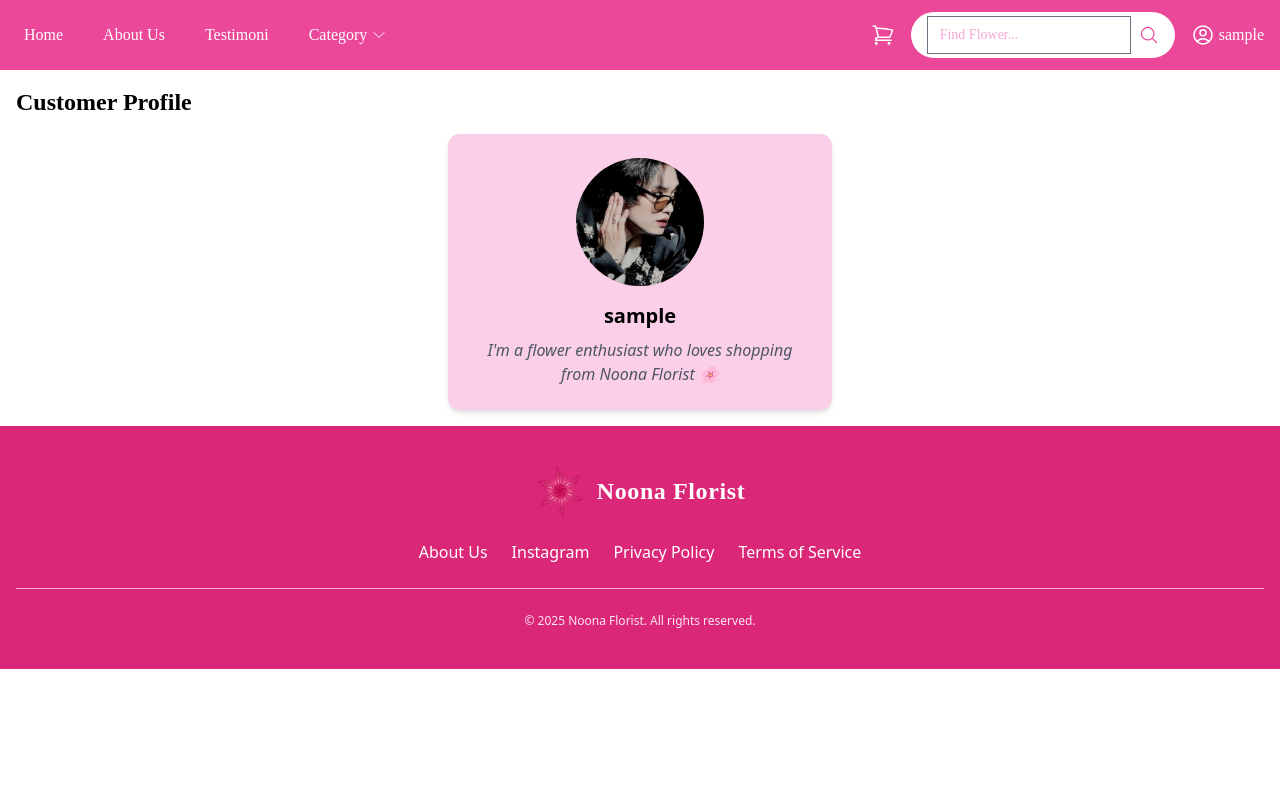
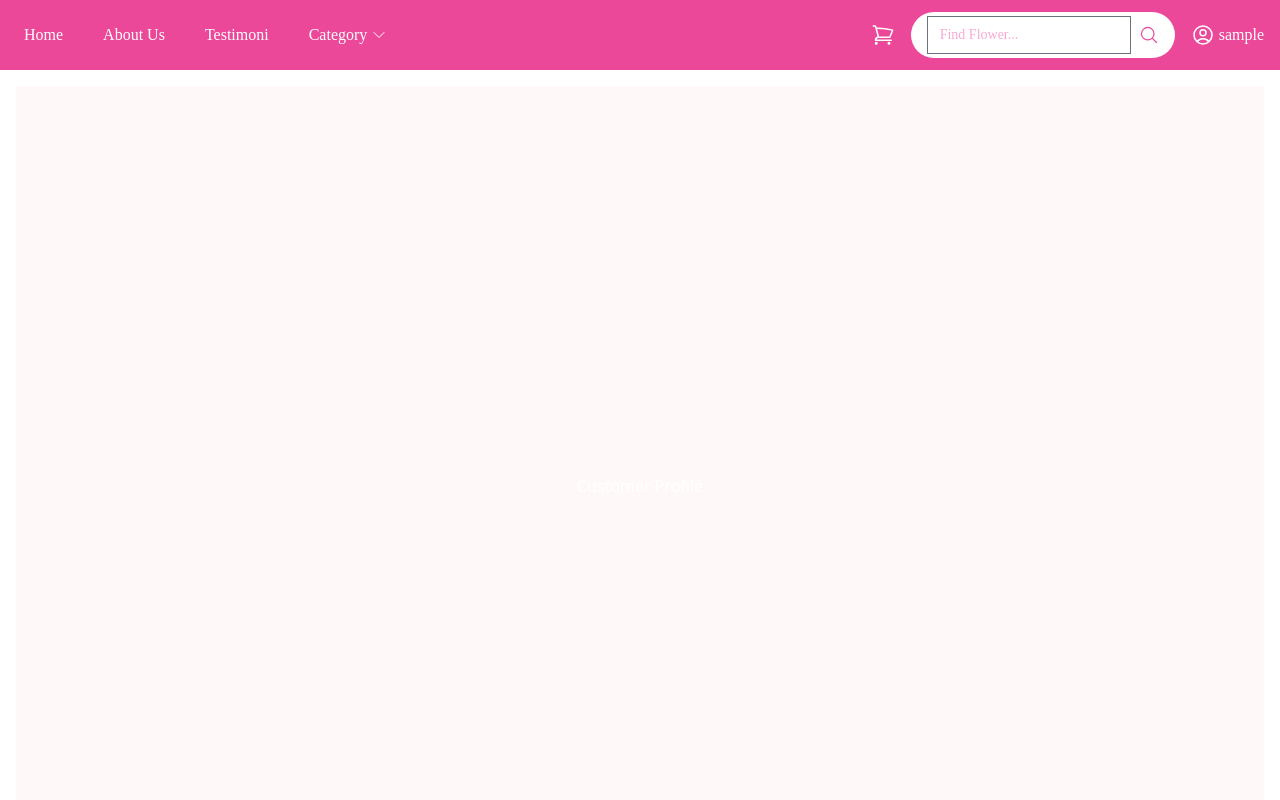
Before and after one commit to elvania01/nextjs-uas, a Next.js app: page /profile/customer in a window 1280 px wide. Shown: the top 800 px of the page. Built offline with nearby package versions, Linux system fonts and the light colour scheme; sample sign-in values are in the browser's storage.

Commit message:
Update page.tsx

```diff
--- a/app/profile/customer/page.tsx
+++ b/app/profile/customer/page.tsx
@@ -20,7 +20,7 @@ const CustomerProfilePage = () => {
 
   return (
     <div className="p-4">
-      <h1 className="font-pacifico text-2xl font-bold mb-4">Customer Profile</h1>
+      <h1 className="min-h-screen bg-[#fff8f9] text-white px-6 py-10 flex items-center justify-center">Customer Profile</h1>
       <div className="bg-pink-200 rounded-xl shadow-md p-6 max-w-sm mx-auto text-center">
         <img
           src="/owner3.jpg"
```
